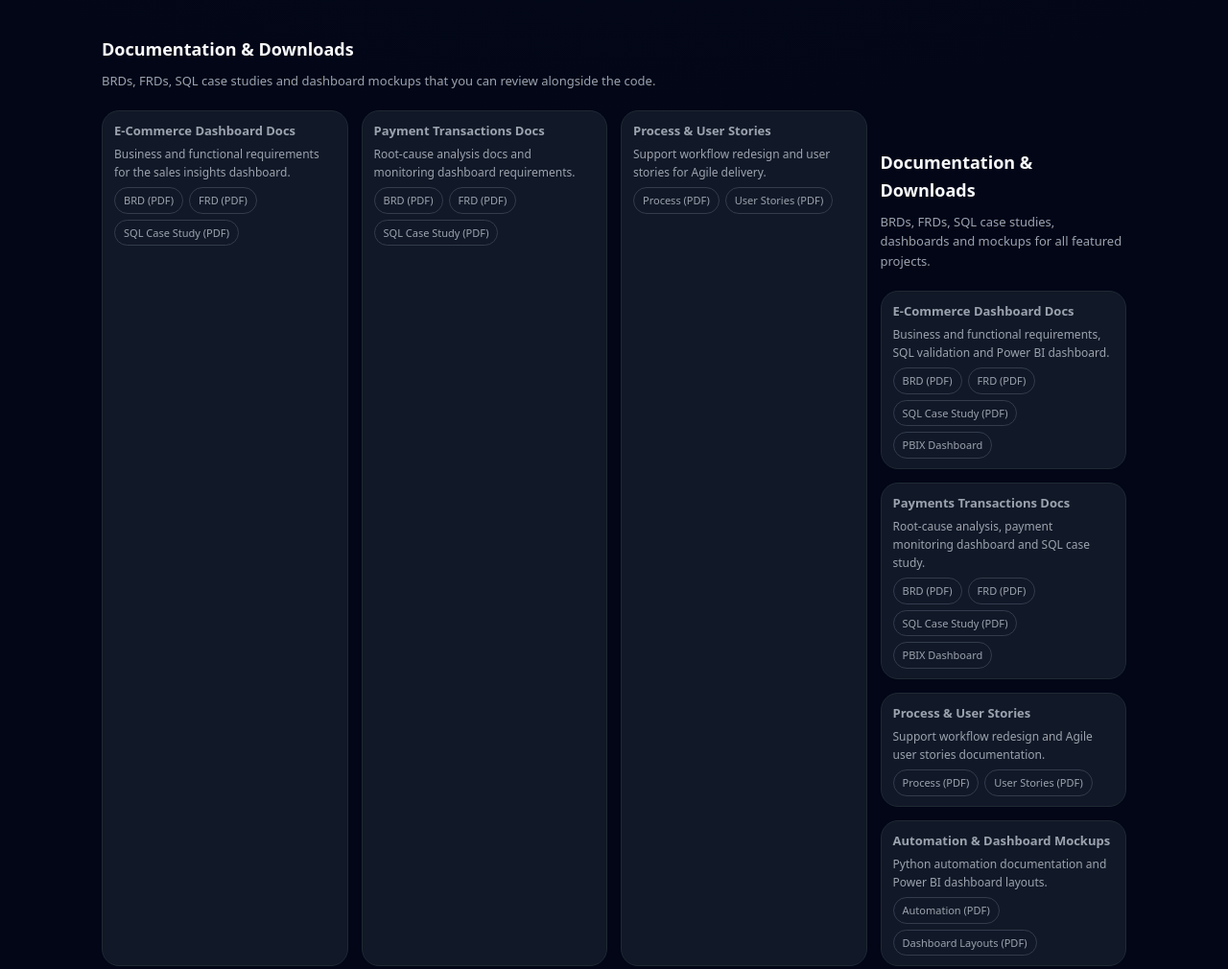
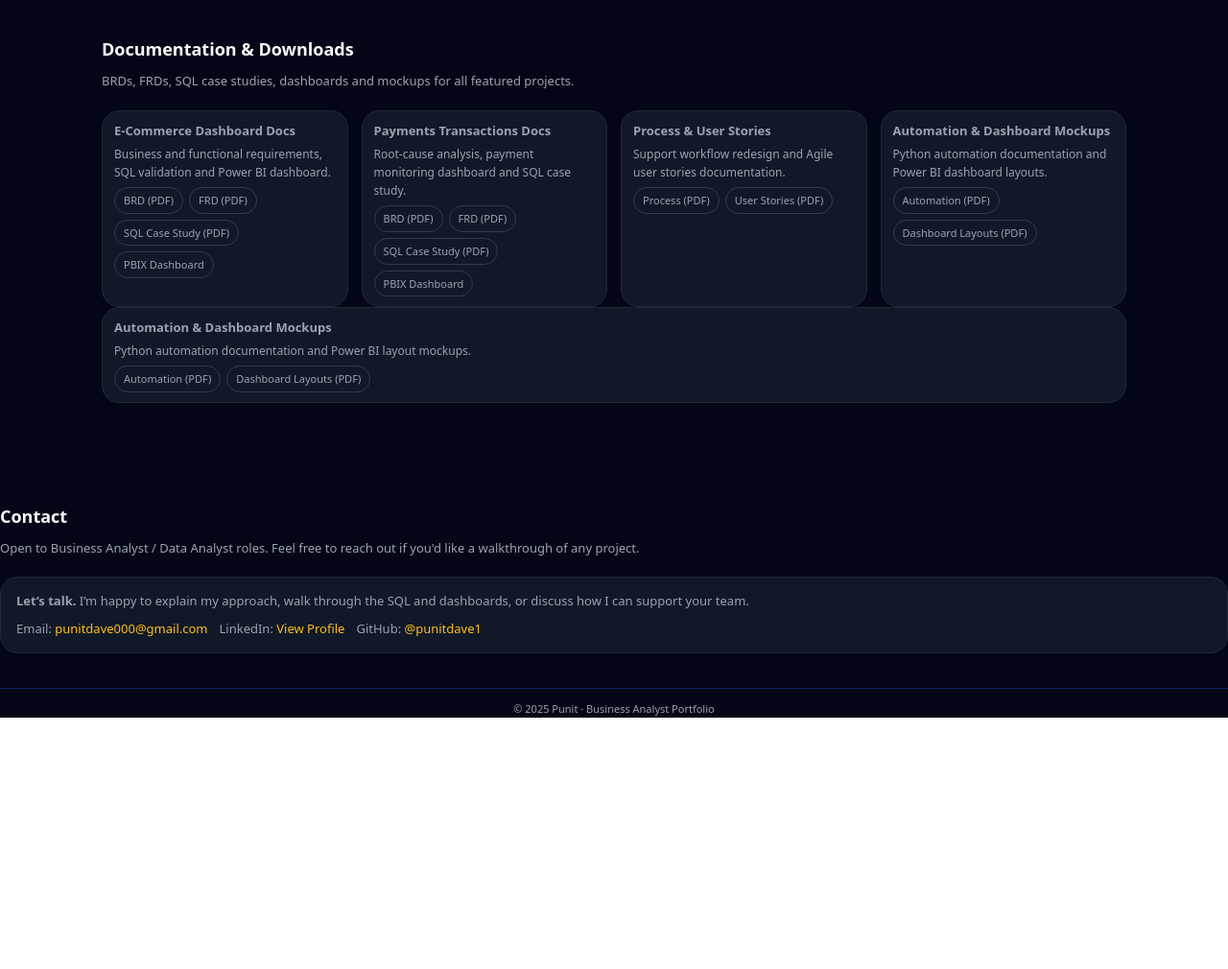
Before and after one commit to punitdave1/punitdave1.github.io, a plain HTML site: page index.html in a window 1280 px wide. Shown: the part 1650-2660 px from the top of the page at 96% size. After the commit the page ends 2398 px from the top, so only its background shows below. Drawn offline with Linux system fonts and the light colour scheme.

Commit message:
Update index.html

```diff
--- a/index.html
+++ b/index.html
@@ -814,74 +814,6 @@
   <section id="downloads">
     <h2 class="section-title">Documentation & Downloads</h2>
     <p class="section-subtitle">
-        BRDs, FRDs, SQL case studies and dashboard mockups that you can review alongside the code.
-      </p>
-      <div class="downloads-grid">
-        <div class="download-card">
-          <div class="download-title">E-Commerce Dashboard Docs</div>
-          <p>Business and functional requirements for the sales insights dashboard.</p>
-          <div class="download-links">
-            <a
-              class="download-link"
-              href="https://raw.githubusercontent.com/punitdave1/punit-business-analyst-portfolio/main/01_ecommerce_sales_insights/BRD_Ecommerce_Dashboard.pdf"
-              target="_blank"
-            >BRD (PDF)</a>
-            <a
-              class="download-link"
-              href="https://raw.githubusercontent.com/punitdave1/punit-business-analyst-portfolio/main/01_ecommerce_sales_insights/FRD_Ecommerce_Dashboard.pdf"
-              target="_blank"
-            >FRD (PDF)</a>
-            <a
-              class="download-link"
-              href="https://raw.githubusercontent.com/punitdave1/punit-business-analyst-portfolio/main/01_ecommerce_sales_insights/SQL_Queries_Portfolio.pdf"
-              target="_blank"
-            >SQL Case Study (PDF)</a>
-          </div>
-        </div>
-
-        <div class="download-card">
-          <div class="download-title">Payment Transactions Docs</div>
-          <p>Root-cause analysis docs and monitoring dashboard requirements.</p>
-          <div class="download-links">
-            <a
-              class="download-link"
-              href="https://raw.githubusercontent.com/punitdave1/punit-business-analyst-portfolio/main/02_payment_transactions_analysis/BRD_Payments.pdf"
-              target="_blank"
-            >BRD (PDF)</a>
-            <a
-              class="download-link"
-              href="https://raw.githubusercontent.com/punitdave1/punit-business-analyst-portfolio/main/02_payment_transactions_analysis/FRD_Payments.pdf"
-              target="_blank"
-            >FRD (PDF)</a>
-            <a
-              class="download-link"
-              href="https://raw.githubusercontent.com/punitdave1/punit-business-analyst-portfolio/main/02_payment_transactions_analysis/SQL_Queries_Portfolio.pdf"
-              target="_blank"
-            >SQL Case Study (PDF)</a>
-          </div>
-        </div>
-
-        <div class="download-card">
-          <div class="download-title">Process & User Stories</div>
-          <p>Support workflow redesign and user stories for Agile delivery.</p>
-          <div class="download-links">
-            <a
-              class="download-link"
-              href="https://raw.githubusercontent.com/punitdave1/punit-business-analyst-portfolio/main/03_process_improvement_case/Process_Improvement_Document.pdf"
-              target="_blank"
-            >Process (PDF)</a>
-            <a
-              class="download-link"
-              href="https://raw.githubusercontent.com/punitdave1/punit-business-analyst-portfolio/main/04_user_stories_jira_project/User_Stories.pdf"
-              target="_blank"
-            >User Stories (PDF)</a>
-          </div>
-        </div>
-
-<!-- DOWNLOADS -->
-<section id="downloads">
-  <h2 class="section-title">Documentation & Downloads</h2>
-  <p class="section-subtitle">
       BRDs, FRDs, SQL case studies, dashboards and mockups for all featured projects.
     </p>
 
```
Lines whose indentation alone changed are shown as unchanged.
